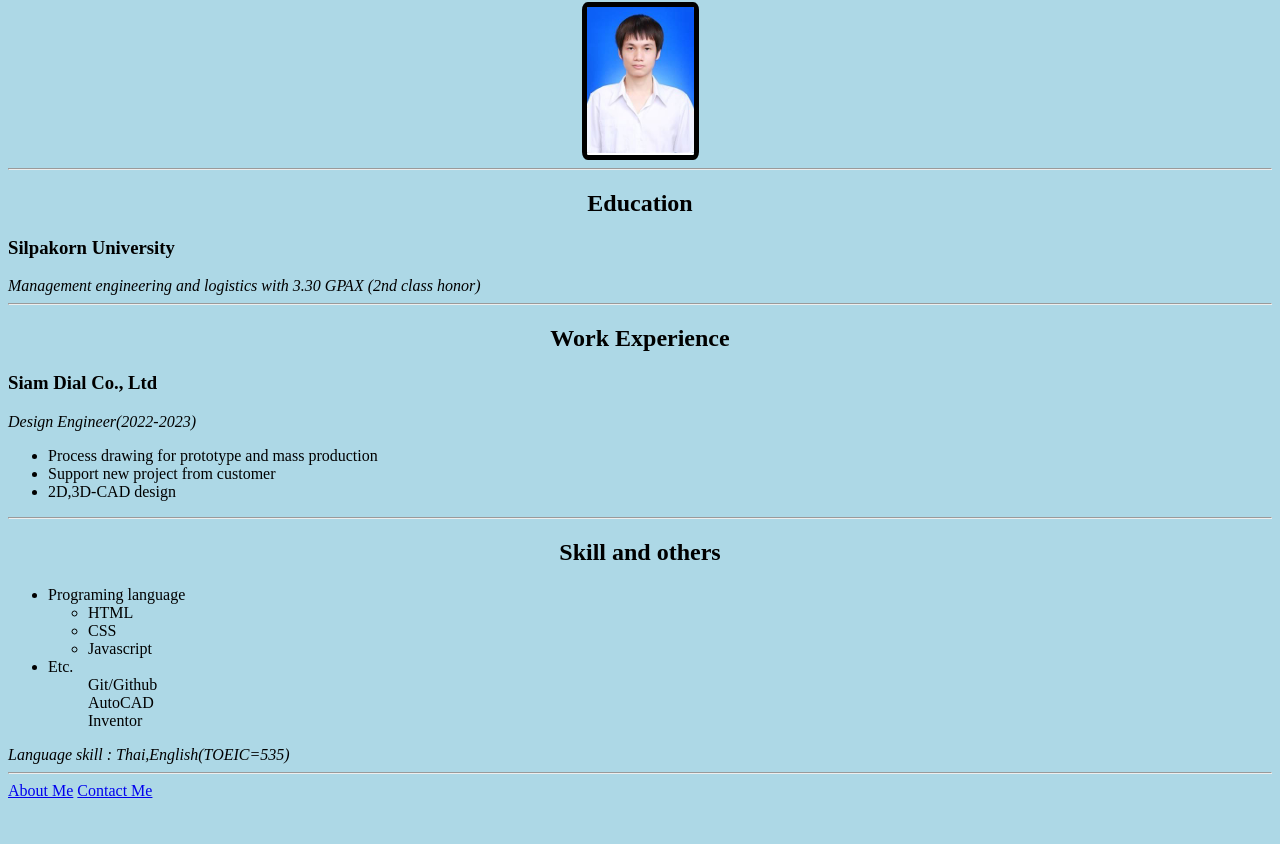
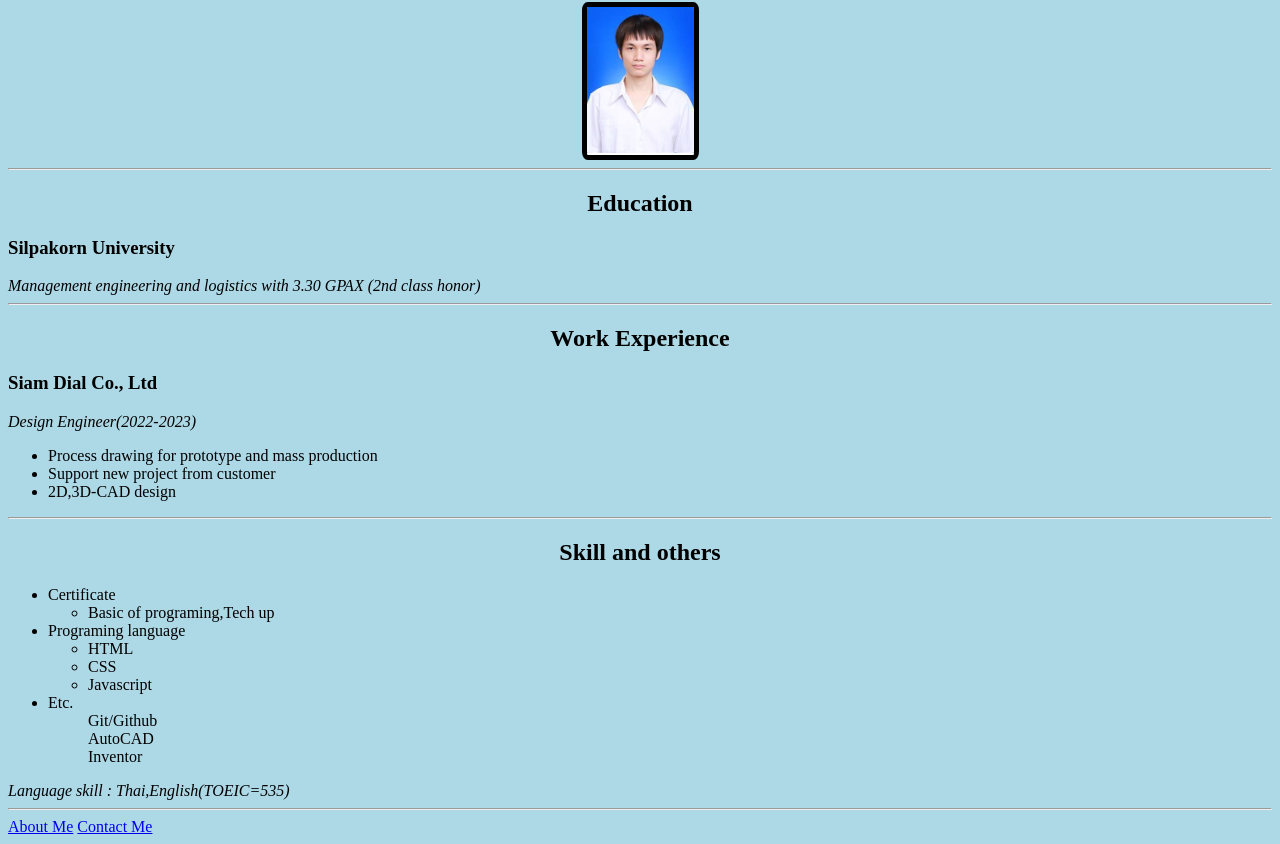
Before and after one commit to WaratSat/HTML-resume, a plain HTML site: page index.html in a window 1280 px wide. Shown: the part 78-922 px from the top of the page. Before the commit the page ends 886 px from the top, so only its background shows below. Drawn offline with Linux system fonts and the light colour scheme.

Commit message:
add: add certificate

```diff
--- a/index.html
+++ b/index.html
@@ -50,6 +50,11 @@
         <h2>Skill and others</h2>
 
         <ul>
+            <li>Certificate
+                <ul>
+                    <li>Basic of programing,Tech up</li>
+                </ul>
+            </li>
             <li>Programing language
                 <ul>
                     <li>HTML</li>
```
